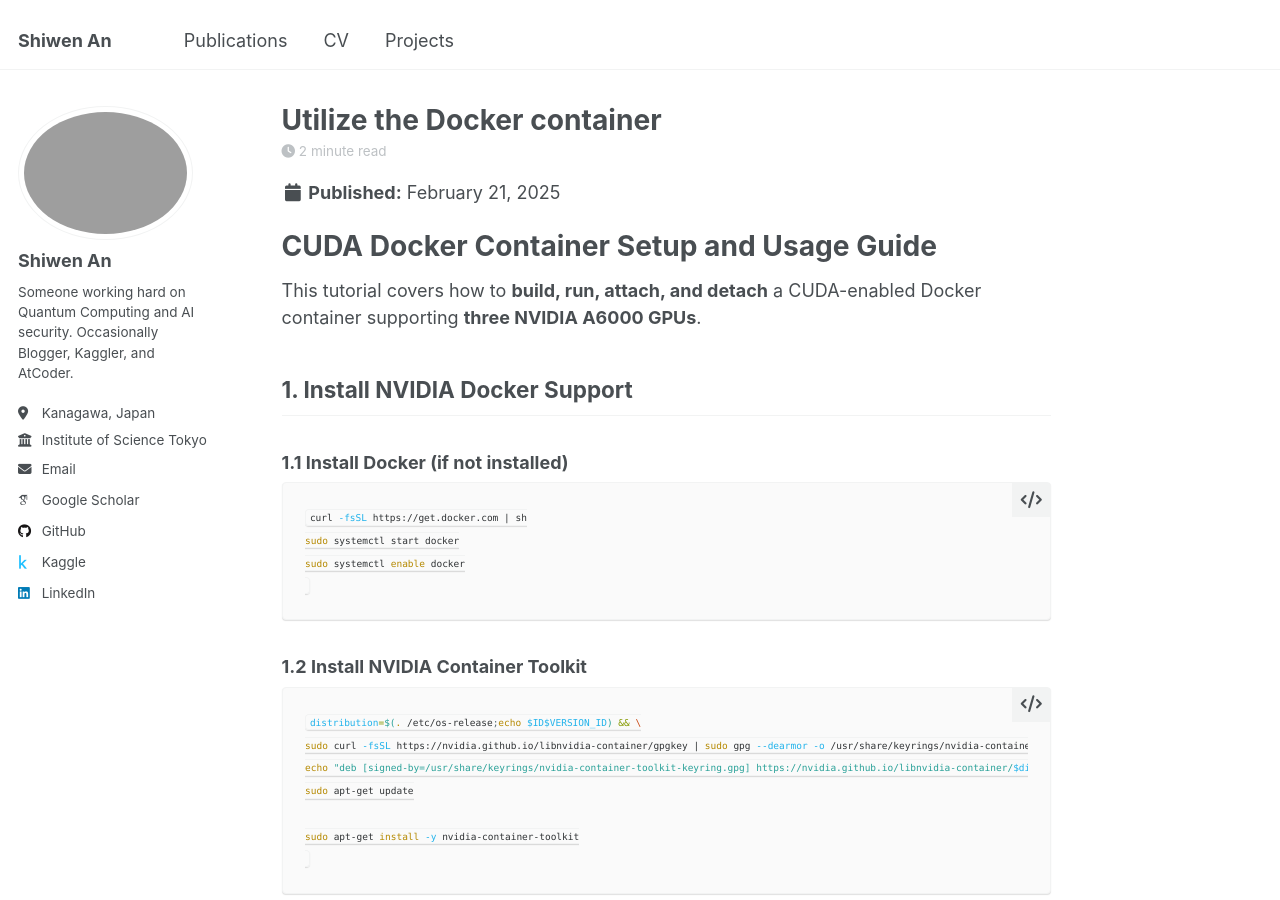
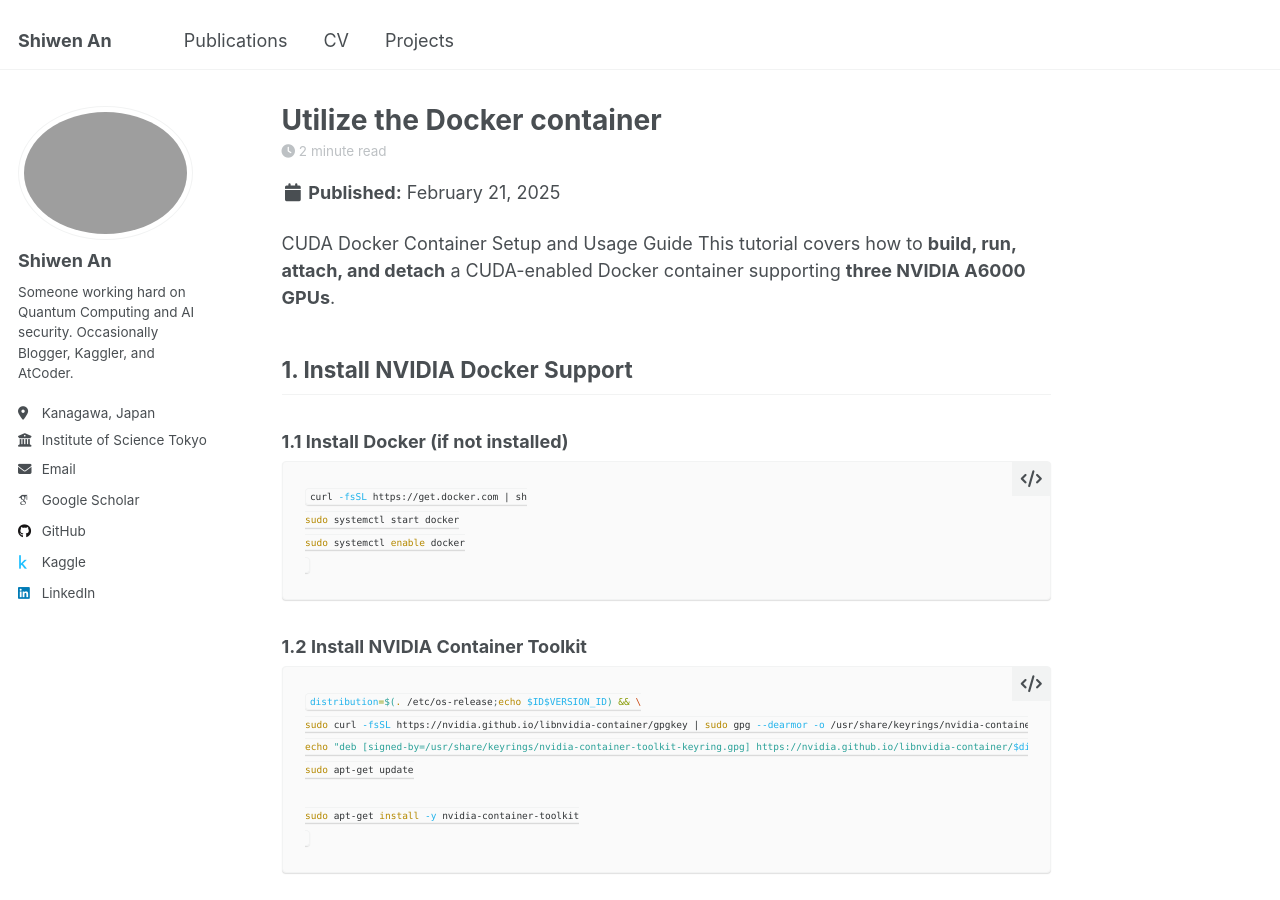
Before and after one commit to zazabap/zazabap.github.io, a Jekyll site: the page built from _posts/2025-02-21-Docker.md, in a window 1280 px wide and 900 px high. Built offline with Jekyll 4.4.1, drawn with Linux system fonts in a browser that asks for light colours; some web fonts are replaced.

```diff
--- a/_posts/2025-02-21-Docker.md
+++ b/_posts/2025-02-21-Docker.md
@@ -8,7 +8,7 @@ tags:
   - python
 ---
 
-# **CUDA Docker Container Setup and Usage Guide**
+CUDA Docker Container Setup and Usage Guide
 This tutorial covers how to **build, run, attach, and detach** a CUDA-enabled Docker container supporting **three NVIDIA A6000 GPUs**.
 
 ## **1. Install NVIDIA Docker Support**
```
